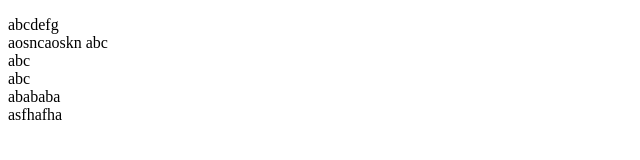
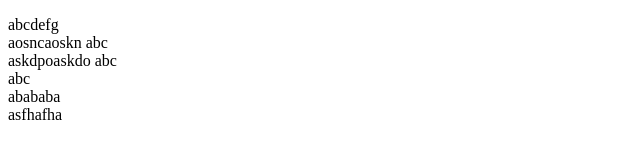
Before and after one commit to tomatoaiu/gitPrac, a plain HTML site: page gitprac/gitprac_1/gitprac.html in a window 1280 px wide. Shown: the whole page, without its empty margins (0-640 px from the left). Drawn offline with Linux system fonts and the light colour scheme.

Commit message:
Modified 2F SH

```diff
--- a/gitprac/gitprac_1/gitprac.html
+++ b/gitprac/gitprac_1/gitprac.html
@@ -7,7 +7,7 @@
 <body>
   <p>
     abcdefg<br>aosncaoskn
-    abc<br>
+    abc<br>askdpoaskdo
     abc<br>
     abc<br>
     abababa<br>
```
Also changed, not shown: gitprac/gitprac_1/test.html (+1 -1 lines).
